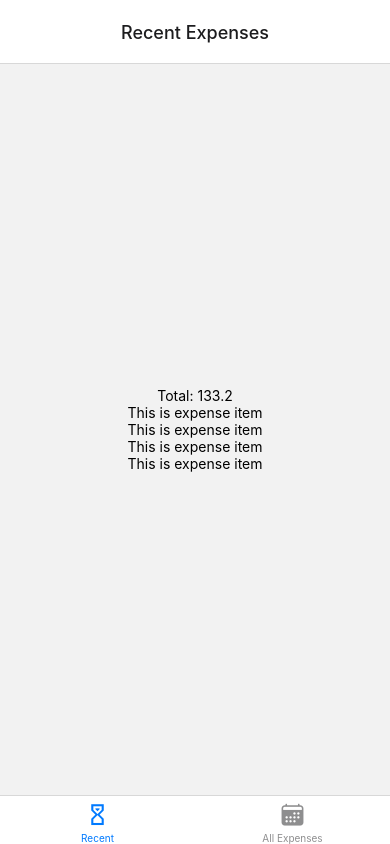
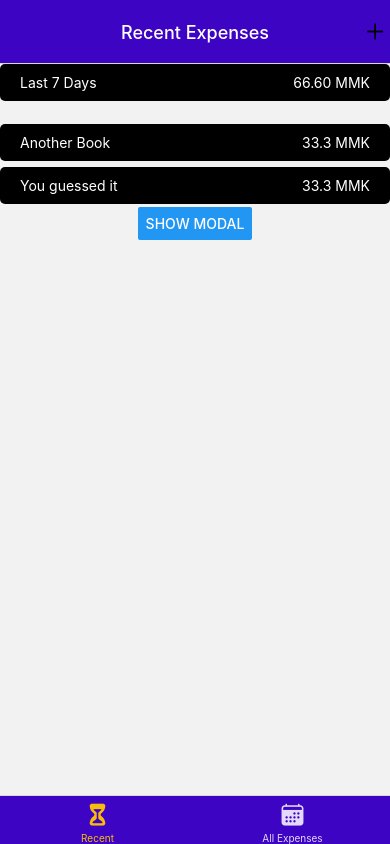
Before and after one commit to myoaung99/expenses-tracker, a React Native app: screen /RecentExpenses in a window 390 px wide. Built offline with nearby package versions, Linux system fonts and the light colour scheme.

Commit message:
refector styles + added recent 7 days logic

```diff
--- a/App.js
+++ b/App.js
@@ -1,20 +1,30 @@
 import { StatusBar } from "expo-status-bar";
 import { createBottomTabNavigator } from "@react-navigation/bottom-tabs";
+import { createNativeStackNavigator } from "@react-navigation/native-stack";
 import { NavigationContainer } from "@react-navigation/native";
 import RecentExpenses from "./screen/RecentExpenses";
 import AllExpense from "./screen/AllExpenses";
+import ManageExpense from "./screen/ManageExpense";
 import { MaterialCommunityIcons, Ionicons } from "@expo/vector-icons";
+import { GlobalStyles } from "./constants/styles";
 
 const Tab = createBottomTabNavigator();
+const Stack = createNativeStackNavigator();
 
-export default function App() {
+const TabNavigator = () => {
   return (
-    <>
-      <StatusBar style="dark" />
-      <NavigationContainer>
     <Tab.Navigator
       screenOptions={{
         headerTitleAlign: "center",
+        headerTintColor: "white",
+        headerStyle: {
+          backgroundColor: GlobalStyles.colors.primary500,
+        },
+        tabBarStyle: {
+          backgroundColor: GlobalStyles.colors.primary500,
+        },
+        tabBarInactiveTintColor: GlobalStyles.colors.primary50,
+        tabBarActiveTintColor: GlobalStyles.colors.accent500,
       }}
     >
       <Tab.Screen
@@ -23,15 +33,9 @@ export default function App() {
         options={{
           title: "Recent Expenses",
           tabBarLabel: "Recent",
-              tabBarIcon: ({ color, size }) => {
-                return (
-                  <MaterialCommunityIcons
-                    name="timer-sand"
-                    size={size}
-                    color={color}
-                  />
-                );
-              },
+          tabBarIcon: ({ color, size }) => (
+            <Ionicons name="hourglass" size={size} color={color} />
+          ),
         }}
       />
       <Tab.Screen
@@ -39,13 +43,45 @@ export default function App() {
         options={{
           title: "All Expenses",
           tabBarLabel: "All Expenses",
-              tabBarIcon: ({ color, size }) => {
-                return <Ionicons name="calendar" size={size} color={color} />;
-              },
+          tabBarIcon: ({ color, size }) => (
+            <Ionicons name="calendar" size={size} color={color} />
+          ),
         }}
         component={AllExpense}
       />
     </Tab.Navigator>
+  );
+};
+
+export default function App() {
+  return (
+    <>
+      <StatusBar style="light" />
+      <NavigationContainer>
+        <Stack.Navigator
+          screenOptions={{
+            headerTitleAlign: "center",
+            headerTintColor: "white",
+            headerStyle: {
+              backgroundColor: GlobalStyles.colors.primary500,
+            },
+          }}
+        >
+          <Stack.Screen
+            name="TabNavigator"
+            component={TabNavigator}
+            options={{
+              headerShown: false,
+            }}
+          />
+          <Stack.Screen
+            name="ManageExpense"
+            component={ManageExpense}
+            options={{
+              presentation: "modal",
+            }}
+          />
+        </Stack.Navigator>
       </NavigationContainer>
     </>
   );
--- a/components/Expense/ExpenseItem.js
+++ b/components/Expense/ExpenseItem.js
@@ -1,8 +1,31 @@
 import React from "react";
-import { Text } from "react-native";
+import { Text, View, StyleSheet } from "react-native";
 
-const ExpenseItem = () => {
-  return <Text>This is expense item</Text>;
+const ExpenseItem = ({ expense }) => {
+  return (
+    <View style={styles.item}>
+      <Text style={styles.itemText}>{expense.name}</Text>
+      <Text style={styles.itemText}>{expense.amount} MMK</Text>
+    </View>
+  );
 };
 
 export default ExpenseItem;
+
+const styles = StyleSheet.create({
+  item: {
+    width: "100%",
+    flexDirection: "row",
+    alignItems: "center",
+    justifyContent: "space-between",
+    marginVertical: 3,
+
+    paddingVertical: 10,
+    paddingHorizontal: 20,
+    borderRadius: 5,
+    backgroundColor: "black",
+  },
+  itemText: {
+    color: "white",
+  },
+});
--- a/components/Expense/ExpenseList.js
+++ b/components/Expense/ExpenseList.js
@@ -3,11 +3,11 @@ import { View, StyleSheet, FlatList } from "react-native";
 import ExpenseItem from "./ExpenseItem";
 
 const ExpenseList = ({ expenses }) => {
-  const renderItem = ({ expense }) => {
-    return <ExpenseItem expense={expense} />;
+  const renderItem = ({ item }) => {
+    return <ExpenseItem expense={item} />;
   };
   return (
-    <View>
+    <View style={styles.expenseListContainer}>
       <FlatList
         data={expenses}
         renderItem={renderItem}
@@ -18,3 +18,10 @@ const ExpenseList = ({ expenses }) => {
 };
 
 export default ExpenseList;
+
+const styles = StyleSheet.create({
+  expenseListContainer: {
+    width: "100%",
+    marginTop: 20,
+  },
+});
--- /dev/null
+++ b/components/Expense/ExpenseOutput.js
@@ -0,0 +1,27 @@
+import React from "react";
+import ExpenseSummary from "./ExpenseSummary";
+import ExpenseList from "./ExpenseList";
+
+const ExpenseOutput = ({ isRecent, expenses }) => {
+  let expenseList = [...expenses];
+
+  if (isRecent) {
+    const today = new Date().getDate();
+    const lastWeek = today - 7;
+    console.log(lastWeek.toString());
+
+    expenseList = expenseList.filter((expense) => {
+      const date = new Date(expense.date).getDate();
+      return date > lastWeek;
+    });
+  }
+
+  return (
+    <>
+      <ExpenseSummary isRecent={isRecent} expenses={expenseList} />
+      <ExpenseList expenses={expenseList} />
+    </>
+  );
+};
+
+export default ExpenseOutput;
--- /dev/null
+++ b/components/Expense/ExpenseSummary.js
@@ -0,0 +1,39 @@
+import React from "react";
+import { View, Text, StyleSheet } from "react-native";
+
+const ExpenseSummary = ({ isRecent, expenses }) => {
+  let summaryText = "Last 7 Days";
+
+  if (!isRecent) summaryText = "All";
+
+  let total = expenses
+    .map((expense) => expense.amount)
+    .reduce((curr, amount) => curr + amount, 0)
+    .toFixed(2);
+
+  return (
+    <View style={styles.summaryContainer}>
+      <Text style={styles.summary}>{summaryText}</Text>
+      <Text style={styles.summary}>{total} MMK</Text>
+    </View>
+  );
+};
+
+export default ExpenseSummary;
+
+const styles = StyleSheet.create({
+  summaryContainer: {
+    width: "100%",
+    flexDirection: "row",
+    alignItems: "center",
+    justifyContent: "space-between",
+
+    paddingVertical: 10,
+    paddingHorizontal: 20,
+    borderRadius: 5,
+    backgroundColor: "black",
+  },
+  summary: {
+    color: "white",
+  },
+});
--- /dev/null
+++ b/components/UI/HeaderButton.js
@@ -0,0 +1,15 @@
+import React from "react";
+import { View, Pressable, StyleSheet } from "react-native";
+import { Ionicons } from "@expo/vector-icons";
+
+const HeaderButton = () => {
+  return (
+    <Pressable>
+      <View>
+        <Ionicons name="add" color="black" size={28} />
+      </View>
+    </Pressable>
+  );
+};
+
+export default HeaderButton;
--- /dev/null
+++ b/constants/styles.js
@@ -0,0 +1,16 @@
+export const GlobalStyles = {
+  colors: {
+    primary50: "#e4d9fd",
+    primary100: "#c6affc",
+    primary200: "#a281f0",
+    primary400: "#5721d4",
+    primary500: "#3e04c3",
+    primary700: "#2d0689",
+    primary800: "#200364",
+    accent500: "#f7bc0c",
+    error50: "#fcc4e4",
+    error500: "#9b095c",
+    gray500: "#39324a",
+    gray700: "#221c30",
+  },
+};
--- a/package.json
+++ b/package.json
@@ -12,14 +12,15 @@
   "dependencies": {
     "@react-navigation/bottom-tabs": "^6.3.2",
     "@react-navigation/native": "^6.0.11",
+    "@react-navigation/native-stack": "^6.7.0",
     "expo": "~45.0.0",
     "expo-status-bar": "~1.3.0",
     "react": "17.0.2",
     "react-dom": "17.0.2",
     "react-native": "0.68.2",
-    "react-native-web": "0.17.7",
+    "react-native-safe-area-context": "4.2.4",
     "react-native-screens": "~3.11.1",
-    "react-native-safe-area-context": "4.2.4"
+    "react-native-web": "0.17.7"
   },
   "devDependencies": {
     "@babel/core": "^7.12.9"
--- a/screen/AllExpenses.js
+++ b/screen/AllExpenses.js
@@ -1,20 +1,63 @@
 import React from "react";
-import { Text, View, StyleSheet } from "react-native";
+import { Text, View, StyleSheet, SafeAreaView } from "react-native";
+import ExpenseList from "../components/Expense/ExpenseList";
+import ExpenseOutput from "../components/Expense/ExpenseOutput";
 
-const AllExpense = () => {
+const DUMMY_EXPENSES = [
+  {
+    id: "e1",
+    name: "Book",
+    amount: 33.3,
+    date: new Date(2022, 7, 2),
+  },
+  {
+    id: "e2",
+    name: "Another Book",
+    amount: 33.3,
+    date: new Date(2022, 6, 27),
+  },
+  {
+    id: "e3",
+    name: "Yet Another Book",
+    amount: 33.3,
+    date: new Date(2022, 7, 1),
+  },
+  {
+    id: "e4",
+    name: "You guessed it",
+    amount: 33.3,
+    date: new Date(2022, 6, 25),
+  },
+];
+
+const RecentExpenses = () => {
   return (
-    <View style={styles.container}>
-      <Text>This is all expenses screen</Text>
-    </View>
+    <SafeAreaView style={styles.container}>
+      <ExpenseOutput expenses={DUMMY_EXPENSES} isRecent={false} />
+    </SafeAreaView>
   );
 };
 
-export default AllExpense;
+export default RecentExpenses;
 
 const styles = StyleSheet.create({
   container: {
     flex: 1,
-    justifyContent: "center",
     alignItems: "center",
+    padding: 16,
+  },
+  totalContainer: {
+    width: "100%",
+    flexDirection: "row",
+    alignItems: "center",
+    justifyContent: "space-between",
+
+    paddingVertical: 10,
+    paddingHorizontal: 20,
+    borderRadius: 5,
+    backgroundColor: "black",
+  },
+  totalText: {
+    color: "white",
   },
 });
--- /dev/null
+++ b/screen/ManageExpense.js
@@ -0,0 +1,29 @@
+import React from "react";
+import { Text, View, Button, StyleSheet } from "react-native";
+
+const ManageExpense = ({ navigation }) => {
+  return (
+    <View style={styles.container}>
+      <Text>This is recent expense screen</Text>
+      <Button title="Show Modal" onPress={() => navigation.goBack()} />
+    </View>
+  );
+};
+
+export default ManageExpense;
+
+const styles = StyleSheet.create({
+  container: {
+    flex: 1,
+    justifyContent: "center",
+    alignItems: "center",
+    marginTop: 10,
+    borderWidth: 2,
+    borderBottomWidth: 0,
+    borderTopColor: "black",
+    borderTopLeftRadius: 30,
+    borderTopRightRadius: 30,
+
+    backgroundColor: "skyblue",
+  },
+});
--- a/screen/RecentExpenses.js
+++ b/screen/RecentExpenses.js
@@ -1,43 +1,51 @@
-import React from "react";
-import { Text, View, StyleSheet, SafeAreaView } from "react-native";
+import React, { useLayoutEffect } from "react";
+import { Text, View, Button, StyleSheet, SafeAreaView } from "react-native";
 import ExpenseList from "../components/Expense/ExpenseList";
+import ExpenseOutput from "../components/Expense/ExpenseOutput";
+import ExpenseSummary from "../components/Expense/ExpenseSummary";
+import HeaderButton from "../components/UI/HeaderButton";
 
 const DUMMY_EXPENSES = [
   {
     id: "e1",
     name: "Book",
     amount: 33.3,
-    date: new Date(2022, 4, 2),
+    date: new Date(2022, 7, 2),
   },
   {
     id: "e2",
     name: "Another Book",
     amount: 33.3,
-    date: new Date(2022, 4, 2),
+    date: new Date(2022, 6, 27),
   },
   {
     id: "e3",
     name: "Yet Another Book",
     amount: 33.3,
-    date: new Date(2022, 4, 2),
+    date: new Date(2022, 7, 1),
   },
   {
     id: "e4",
     name: "You guessed it",
     amount: 33.3,
-    date: new Date(2022, 4, 2),
+    date: new Date(2022, 6, 25),
   },
 ];
 
-const RecentExpenses = () => {
-  const total = DUMMY_EXPENSES.map((expense) => expense.amount).reduce(
-    (curr, amount) => curr + amount,
-    0
-  );
+const RecentExpenses = ({ route, navigation }) => {
+  useLayoutEffect(() => {
+    navigation.setOptions({
+      headerRight: () => <HeaderButton />,
+    });
+  }, []);
+
   return (
     <SafeAreaView style={styles.container}>
-      <Text>Total: {total}</Text>
-      <ExpenseList expenses={DUMMY_EXPENSES} />
+      <ExpenseOutput expenses={DUMMY_EXPENSES} isRecent={true} />
+      <Button
+        title="Show Modal"
+        onPress={() => navigation.navigate("ManageExpense")}
+      />
     </SafeAreaView>
   );
 };
@@ -47,7 +55,6 @@ export default RecentExpenses;
 const styles = StyleSheet.create({
   container: {
     flex: 1,
-    justifyContent: "center",
     alignItems: "center",
     padding: 16,
   },
```
Also changed, not shown: components/UI/Modal.js (deleted, +0 -22 lines), 1 other file (tests, documents, lock files or other folders). Lines whose indentation alone changed are shown as unchanged.
